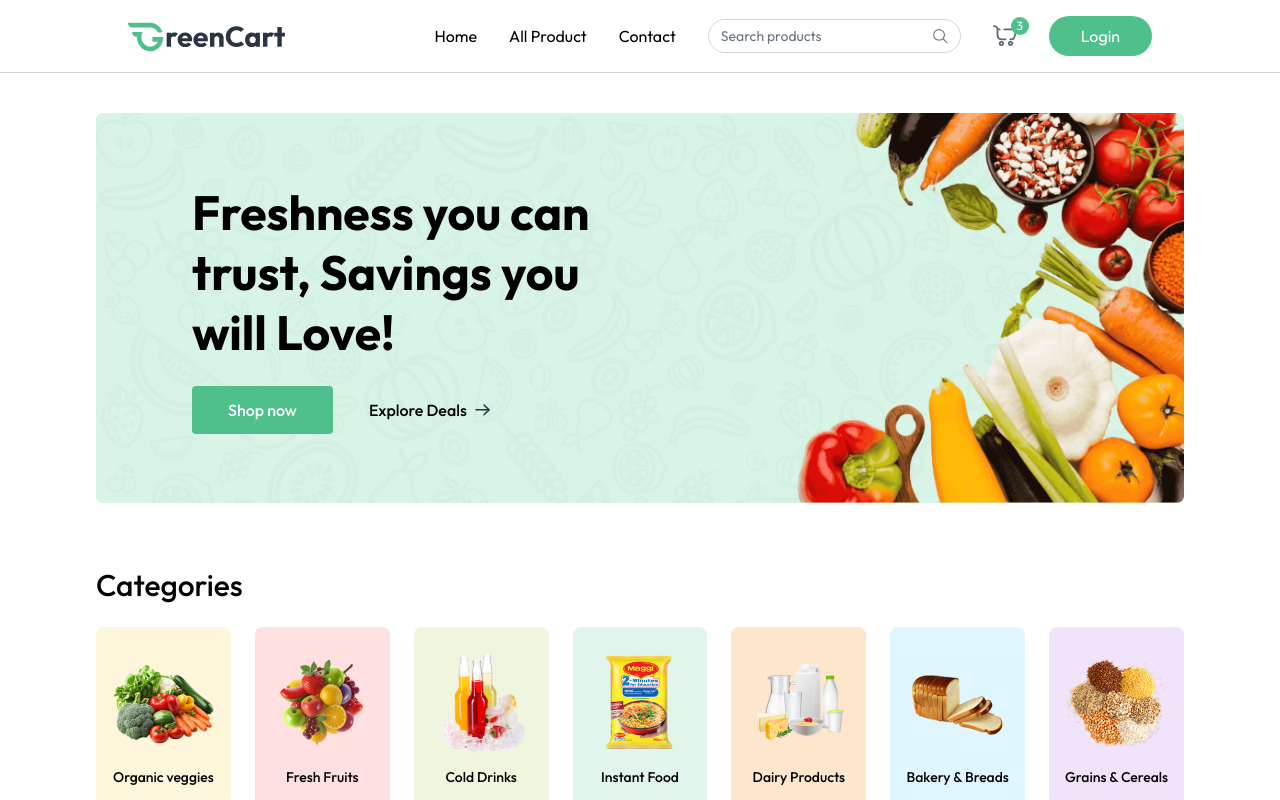
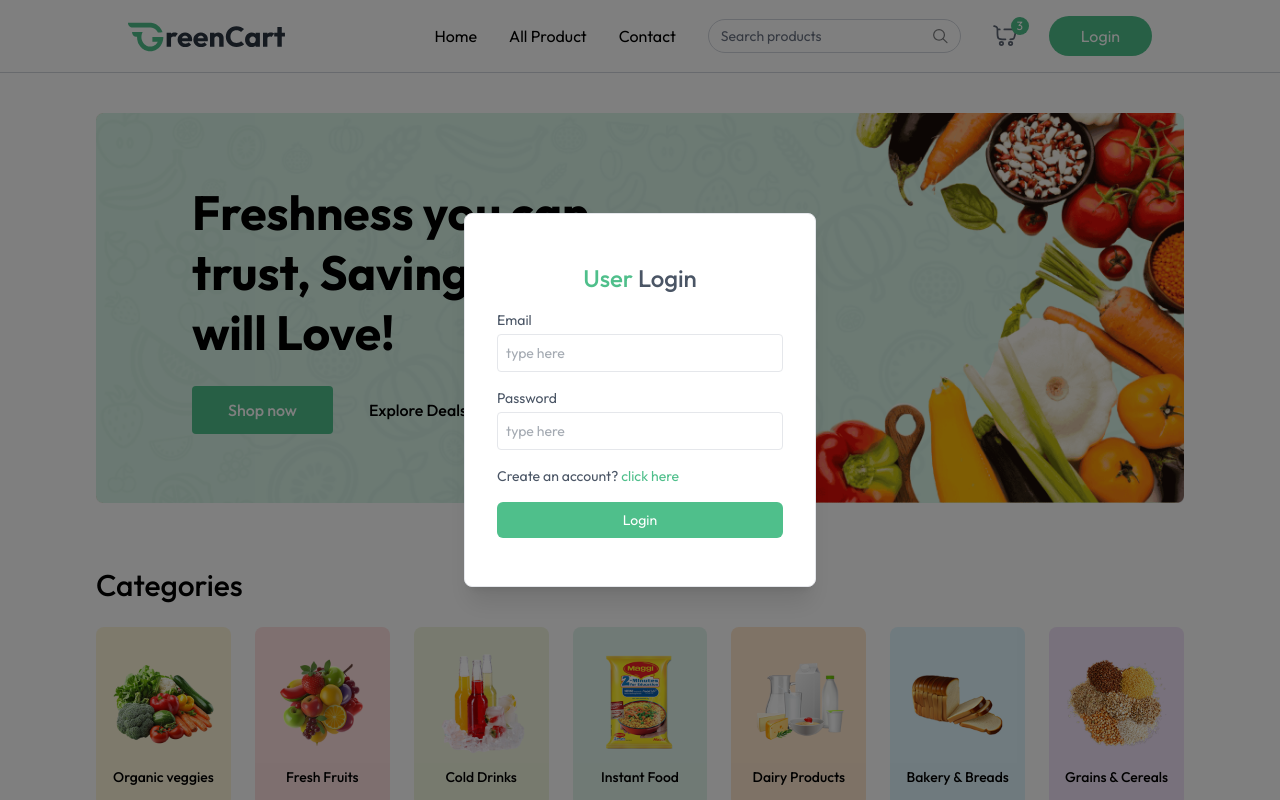
Before and after one commit to Manikandan1818/freshcart, a React (Vite) app in the folder client/: page / in a window 1280 px wide. Both pictures are taken after a click on the button "Login". Shown: the top 800 px of the page. Built offline with nearby package versions, Linux system fonts and the light colour scheme.

Commit message:
working on login form

```diff
--- a/client/src/App.jsx
+++ b/client/src/App.jsx
@@ -4,9 +4,12 @@ import { Toaster } from "react-hot-toast";
 import Navbar from "./components/Navbar";
 import { Home } from "./pages/Home";
 import Footer from "./components/Footer";
+import { useAppContext } from "./context/AppContext";
+import Login from "./components/Login";
 
 const App = () => {
   const isSellerPath = useLocation().pathname.includes("seller");
+  const { showUserLogin } = useAppContext();
 
   return (
     <div>
@@ -20,6 +23,7 @@ const App = () => {
         </Routes>
       </div>
       {!isSellerPath && <Footer />}
+      {showUserLogin ? <Login /> : null}
     </div>
   );
 };
--- a/client/src/components/Login.jsx
+++ b/client/src/components/Login.jsx
@@ -1,15 +1,34 @@
 import React from "react";
+import { useAppContext } from "../context/AppContext";
 
 const Login = () => {
+  const { setShowUserLogin, setUser } = useAppContext();
+
   const [state, setState] = React.useState("login");
   const [name, setName] = React.useState("");
   const [email, setEmail] = React.useState("");
   const [password, setPassword] = React.useState("");
 
+  const onSubmitHandler = (event) => {
+    event.preventDefault();
+    setUser({
+      email: "test@gmail.com",
+      name: "Mani",
+    });
+    setShowUserLogin(false);
+  };
+
   return (
-    <form className="flex flex-col gap-4 m-auto items-start p-8 py-12 w-80 sm:w-[352px] rounded-lg shadow-xl border border-gray-200 bg-white">
+    <div
+      onClick={() => setShowUserLogin(false)}
+      className="fixed top-0 left-0 right-0 bottom-0 z-30 flex items-center text-sm text-gray-600 bg-black/50"
+    >
+      <form
+        onClick={(e) => e.stopPropagation()}
+        className="flex flex-col gap-4 m-auto items-start p-8 py-12 w-80 sm:w-[352px] rounded-lg shadow-xl border border-gray-200 bg-white"
+      >
         <p className="text-2xl font-medium m-auto">
-        <span className="text-indigo-500">User</span>{" "}
+          <span className="text-primary">User</span>{" "}
           {state === "login" ? "Login" : "Sign Up"}
         </p>
         {state === "register" && (
@@ -19,7 +38,7 @@ const Login = () => {
               onChange={(e) => setName(e.target.value)}
               value={name}
               placeholder="type here"
-            className="border border-gray-200 rounded w-full p-2 mt-1 outline-indigo-500"
+              className="border border-gray-200 rounded w-full p-2 mt-1 outline-primary"
               type="text"
               required
             />
@@ -31,7 +50,7 @@ const Login = () => {
             onChange={(e) => setEmail(e.target.value)}
             value={email}
             placeholder="type here"
-          className="border border-gray-200 rounded w-full p-2 mt-1 outline-indigo-500"
+            className="border border-gray-200 rounded w-full p-2 mt-1 outline-primary"
             type="email"
             required
           />
@@ -42,7 +61,7 @@ const Login = () => {
             onChange={(e) => setPassword(e.target.value)}
             value={password}
             placeholder="type here"
-          className="border border-gray-200 rounded w-full p-2 mt-1 outline-indigo-500"
+            className="border border-gray-200 rounded w-full p-2 mt-1 outline-primary"
             type="password"
             required
           />
@@ -52,7 +71,7 @@ const Login = () => {
             Already have account?{" "}
             <span
               onClick={() => setState("login")}
-            className="text-indigo-500 cursor-pointer"
+              className="text-primary cursor-pointer"
             >
               click here
             </span>
@@ -62,16 +81,17 @@ const Login = () => {
             Create an account?{" "}
             <span
               onClick={() => setState("register")}
-            className="text-indigo-500 cursor-pointer"
+              className="text-primary cursor-pointer"
             >
               click here
             </span>
           </p>
         )}
-      <button className="bg-indigo-500 hover:bg-indigo-600 transition-all text-white w-full py-2 rounded-md cursor-pointer">
+        <button className="bg-primary hover:bg-indigo-600 transition-all text-white w-full py-2 rounded-md cursor-pointer">
           {state === "register" ? "Create Account" : "Login"}
         </button>
       </form>
+    </div>
   );
 };
 
```
Lines whose indentation alone changed are shown as unchanged.
